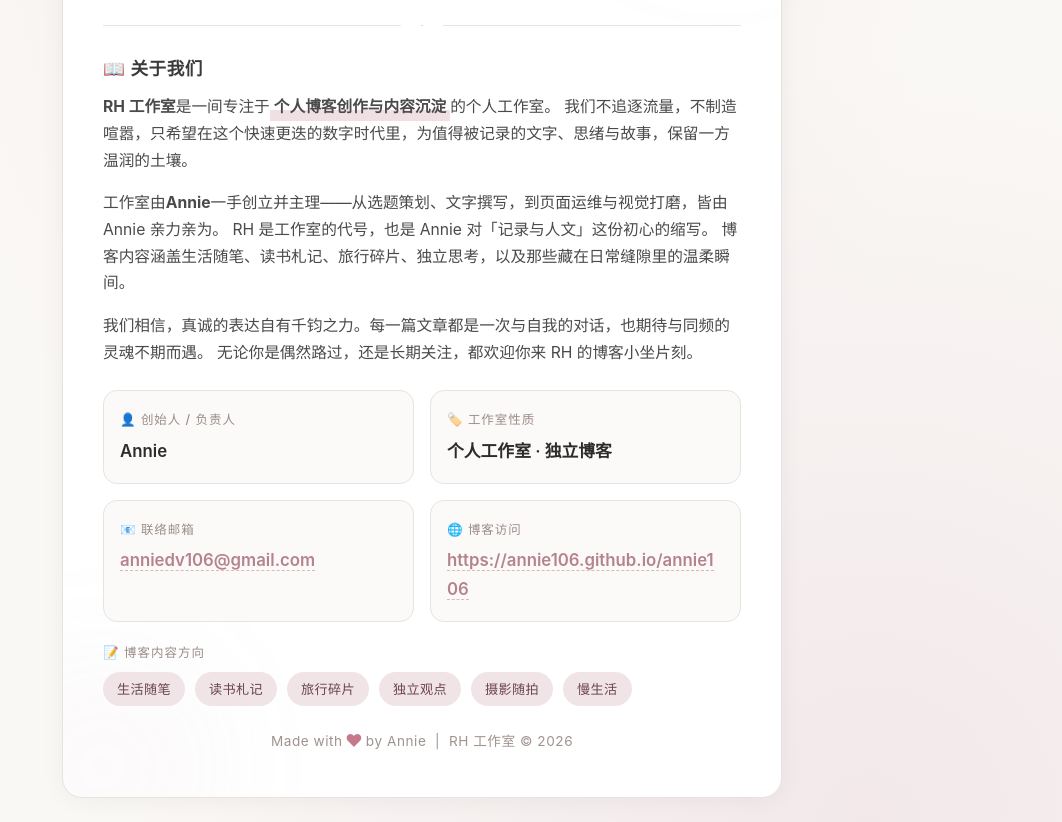
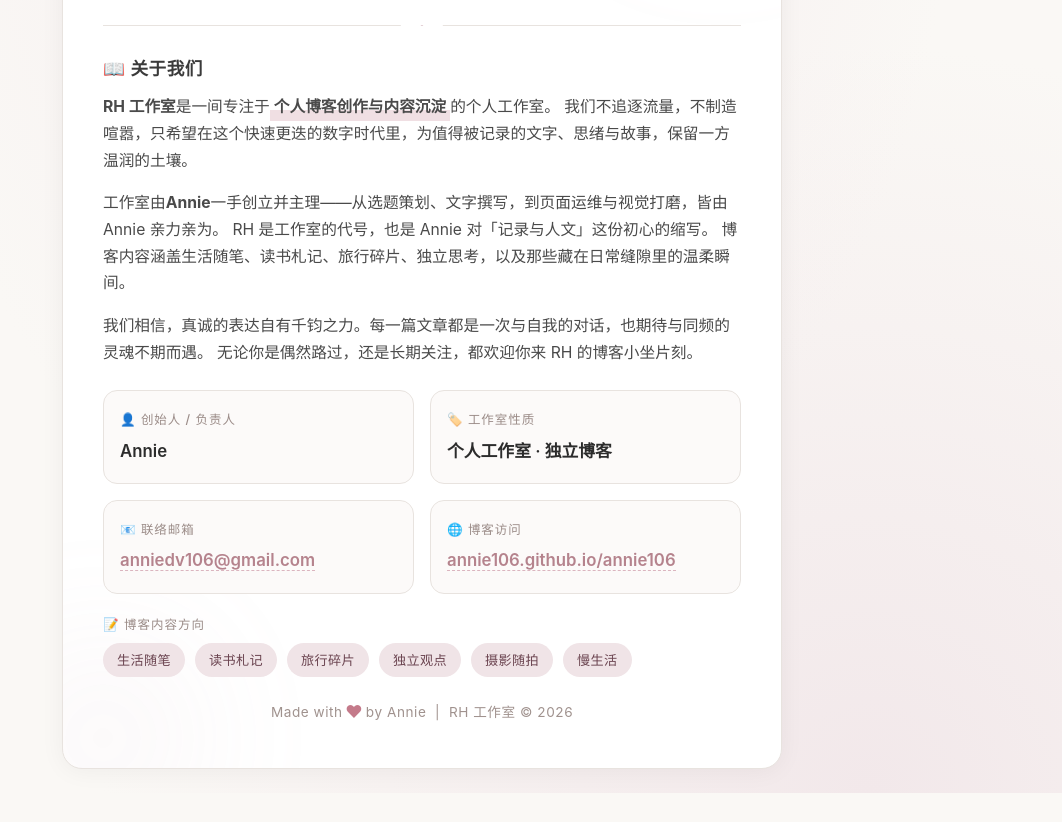
Before and after one commit to Annie106/RHfortwo, a plain HTML site: page index.html in a window 1280 px wide. Shown: the part 262-1084 px from the top of the page, without its empty margins (218-1280 px from the left). After the commit the page ends 1055 px from the top, so only its background shows below. Drawn offline with Linux system fonts and the light colour scheme.

Commit message:
Update index.html

```diff
--- a/index.html
+++ b/index.html
@@ -351,7 +351,7 @@
                     <div class="info-item">
                         <div class="label">🌐 博客访问</div>
                         <div class="value">
-                            <a href="#" onclick="return false;" title="https://annie106.github.io/annie106">https://annie106.github.io/annie106</a>
+                            <a href="#" onclick="return false;" title="annie106.github.io/annie106">annie106.github.io/annie106</a>
                         </div>
                     </div>
                 </div>
```
